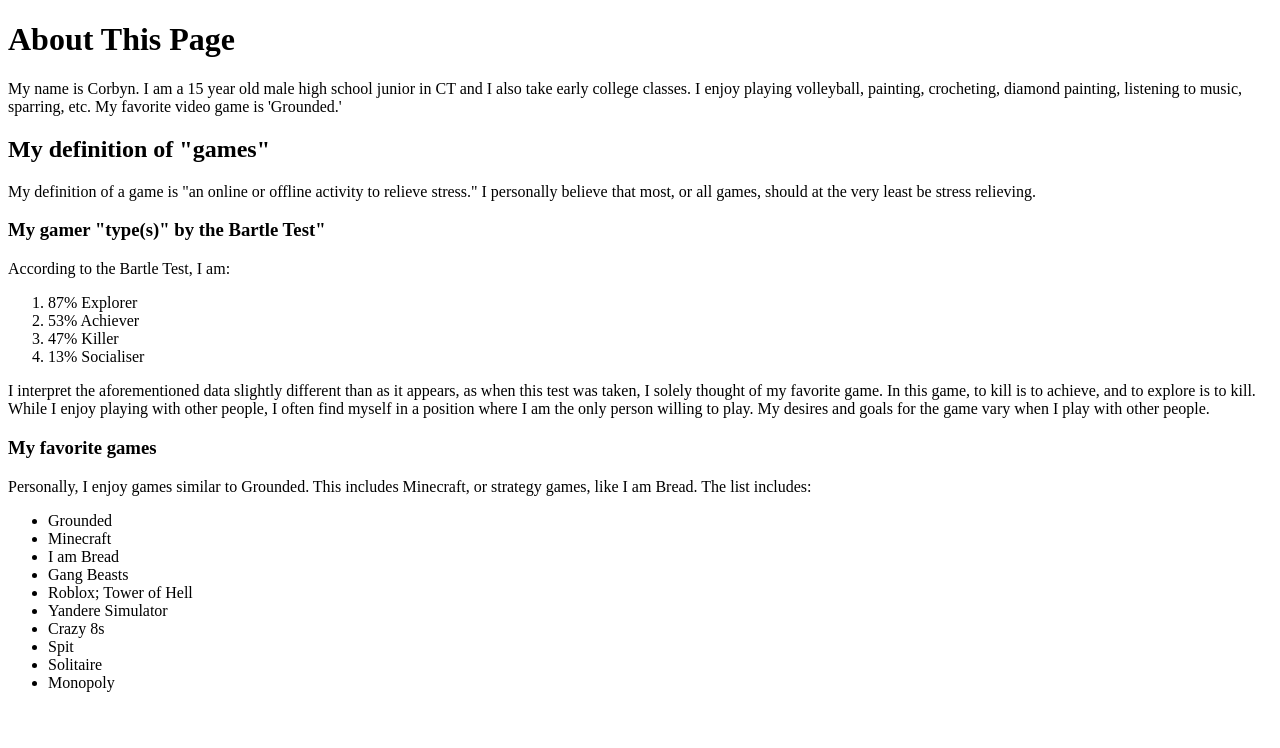
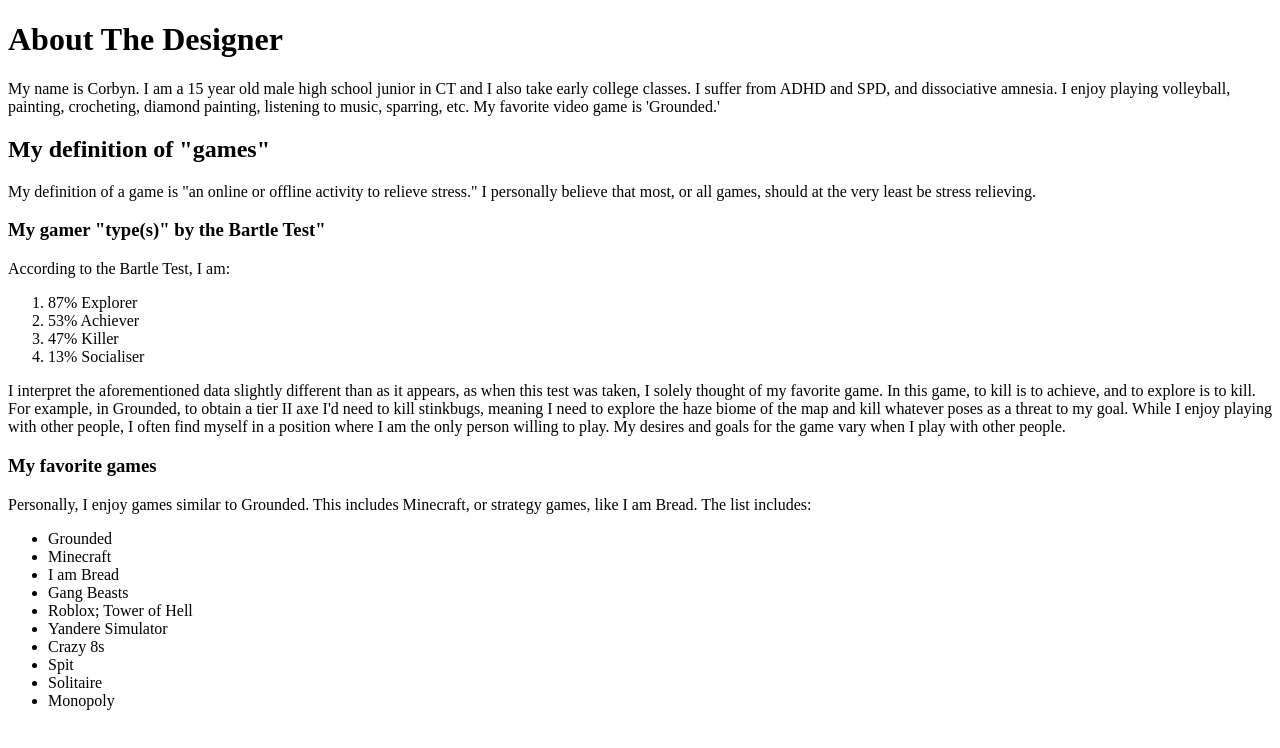
Before and after one commit to cxrbynrxse/game, a plain HTML site: page about.html in a window 1280 px wide. Drawn offline with Linux system fonts and the light colour scheme.

Commit message:
Update about.html

```diff
--- a/about.html
+++ b/about.html
@@ -9,9 +9,10 @@
     </head>
     <body>
 
-        <h1>About This Page</h1>
+        <h1>About The Designer</h1>
         <p>
             My name is Corbyn. I am a 15 year old male high school junior in CT and I also take early college classes.
+            I suffer from ADHD and SPD, and dissociative amnesia.
             I enjoy playing volleyball, painting, crocheting, diamond painting, listening to music, sparring, etc. My favorite video game is 'Grounded.'
         </p>
 
@@ -32,6 +33,8 @@
       </ol>
 
       I interpret the aforementioned data slightly different than as it appears, as when this test was taken, I solely thought of my favorite game. In this game, to kill is to achieve, and to explore is to kill.
+        For example, in Grounded, to obtain a tier II axe I'd need to kill stinkbugs, meaning I need to explore the haze biome of the map and kill whatever poses as a threat to my goal.
+
       While I enjoy playing with other people, I often find myself in a position where I am the only person willing to play. My desires and goals for the game vary when I play with other people.
       </p>
 
```
